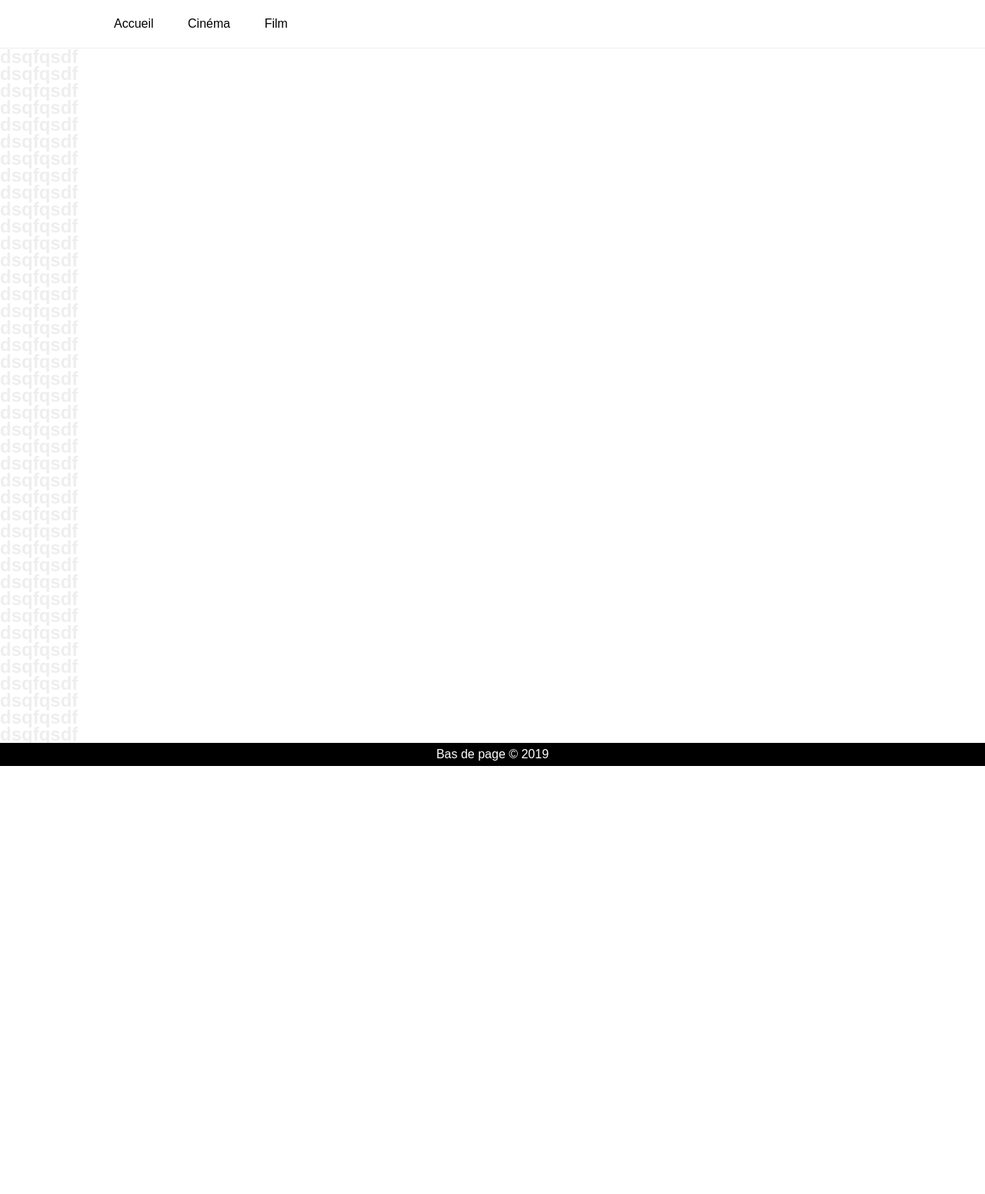
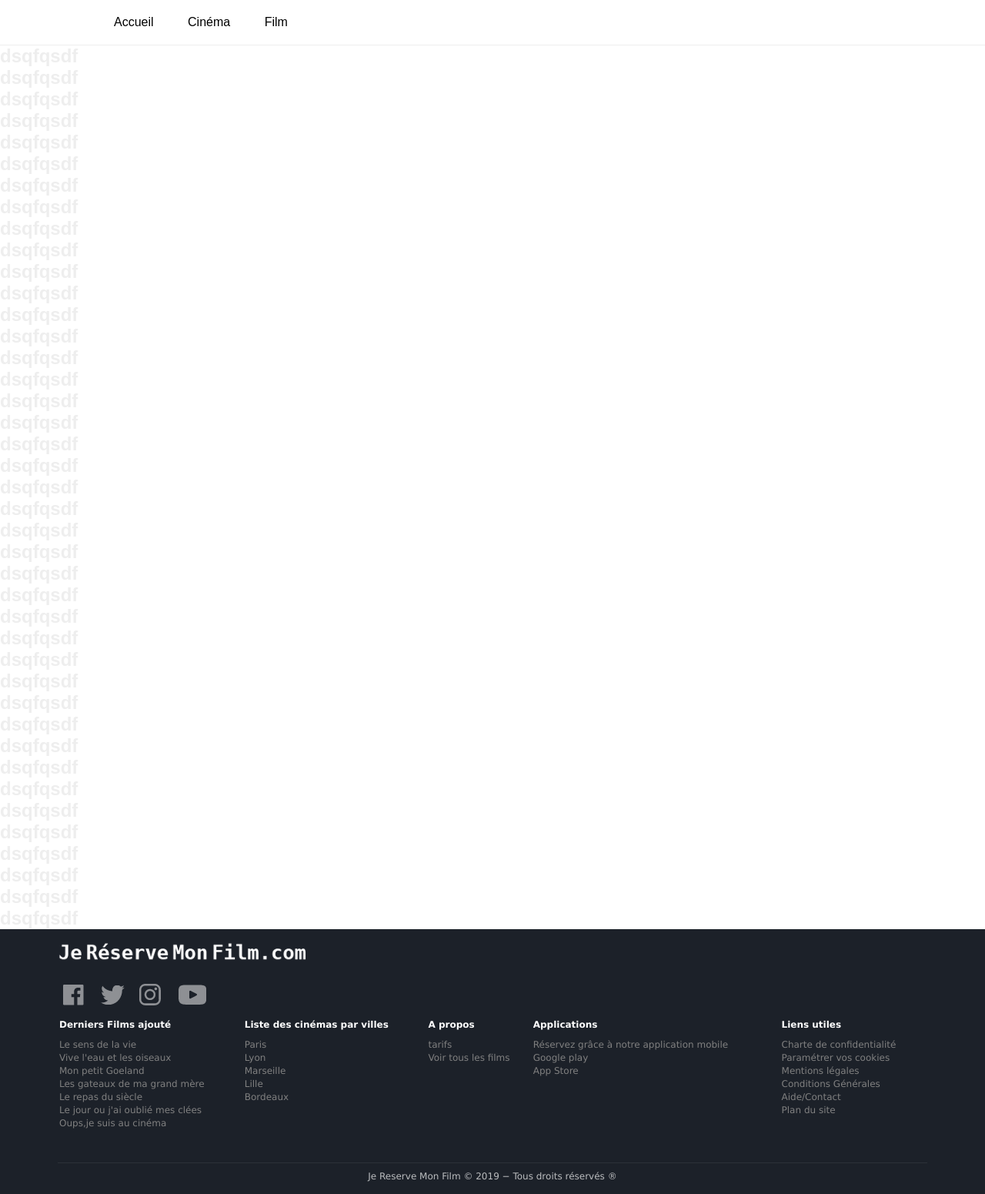
Before and after one commit to Sholde/ProjetBD, a PHP site: page /html/site.html in a window 1280 px wide. Shown: the whole page at 77% size. Before the commit the page ends 995 px from the top, so only its background shows below. Run offline with PHP 8.4, Linux system fonts and the light colour scheme.

Commit message:
Modification de la bas de page

```diff
--- a/site/css/site.css
+++ b/site/css/site.css
@@ -12,7 +12,9 @@ body {
 	color: #eee;
 	font-family: arial, sans-serif;
 	font-size: 16px;
-	line-height: 22px;
+/*
+	line-height: 22px; -> à mettre autre part (dans section && header?)_ crée des bugs d'affichage avec mon footer
+*/
 }
 
 a {
@@ -68,18 +70,54 @@ header li:hover .sub-cinema {
 	position: relative;
 }
 
+/* Bas de page */
+
 footer {
-	color: white;
-	background: black;
-	width: 100%;
-	height: 30px;
-	position: relative;
-	bottom: 0px;
+	position:relative;
+	bottom:0px;
+	font-size: 12px;
+	font-family: Verdana, sans-serif;
+	background: #1C2129;
 }
 
-footer p {
-	display: flex;
-	height: 100%;
-	justify-content: center;
-	align-items: center;
+.foot_img,img {
+	margin-top:15px;
+	margin-left:75px;
 }
+
+.foot_text {
+	margin-top:10px;
+	margin-bottom:40px;
+	margin-left:75px;
+}
+
+.foot_text, table{
+	width: 94%;
+	text-align: left;
+
+}
+
+.foot_text,th {
+	padding-bottom:10px;
+	color:#FFFFFF;
+}
+
+.foot_text, td {
+	padding-bottom:1px;
+	color:grey;
+}
+
+.foot_hr, hr{
+  height: 1px;
+  margin-left: 75px;
+  margin-right: 75px;
+  background-color:#2C3138;
+  border: 0;
+}
+
+.droits {
+	margin-top: 10px;
+	height: 30px;
+	text-align: center;
+	color: #BBBDBF;
+}
--- a/site/html/site.html
+++ b/site/html/site.html
@@ -35,7 +35,83 @@
 		</div>
 		</section>
 		<footer>
-			<p>Bas de page &copy; 2019</p>
+			<div class="foot_img1">
+			<img src="../data/basdepage.png" alt="Je reserve mon film.com">
+			</div>
+
+			<div class="foot_img2">
+			<img src="../data/Lien_reseau.png" alt="img not found :/">
+			</div>
+
+			<div class = "foot_text">
+			  <table>
+				<tr>
+				<th> Derniers Films ajouté </th>
+				<th> Liste des cinémas par villes </th>
+				<th> A propos </th>
+				<th> Applications </th>
+				<th> Liens utiles </th>
+				</tr>
+				<tr>
+				<td> Le sens de la vie </td>
+				<td> Paris </td>
+				<td> tarifs </td>
+				<td> Réservez grâce à notre application mobile</td>
+				<td> Charte de confidentialité </td>
+				</tr>
+				<tr>
+				<td> Vive l'eau et les oiseaux </td>
+				<td> Lyon </td>
+				<td> Voir tous les films  </td>
+				<td> Google play </td>
+				<td> Paramétrer vos cookies </td>
+				</tr>
+				<tr>
+				<td> Mon petit Goeland </td>
+				<td> Marseille </td>
+				<td>  </td>
+				<td>  App Store</td>
+				<td>  Mentions légales</td>
+				</tr>
+				<tr>
+				<td> Les gateaux de ma grand mère</td>
+				<td> Lille </td>
+				<td> </td>
+				<td> </td>
+				<td> Conditions Générales</td>
+				</tr>
+				<tr>
+				<td> Le repas du siècle </td>
+				<td> Bordeaux </td>
+				<td> </td>
+				<td> </td>
+				<td> Aide/Contact</td>
+				</tr>
+				<tr>
+				<td> Le jour ou j'ai oublié mes clées </td>
+				<td> </td>
+				<td> </td>
+				<td> </td>
+				<td> Plan du site</td>
+				</tr>
+				<tr>
+				<td> Oups,je suis au cinéma </td>
+				<td> </td>
+				<td> </td>
+				<td> </td>
+				<td> </td>
+				</tr>
+			  </table>
+			</div>
+
+			</div class = "foot_hr">
+				<hr>
+			</div>
+
+			<div class = "droits">
+					Je Reserve Mon Film © 2019 − Tous droits réservés ®
+			</div>
+
 		</footer>
 	</body>
 </html>
```
